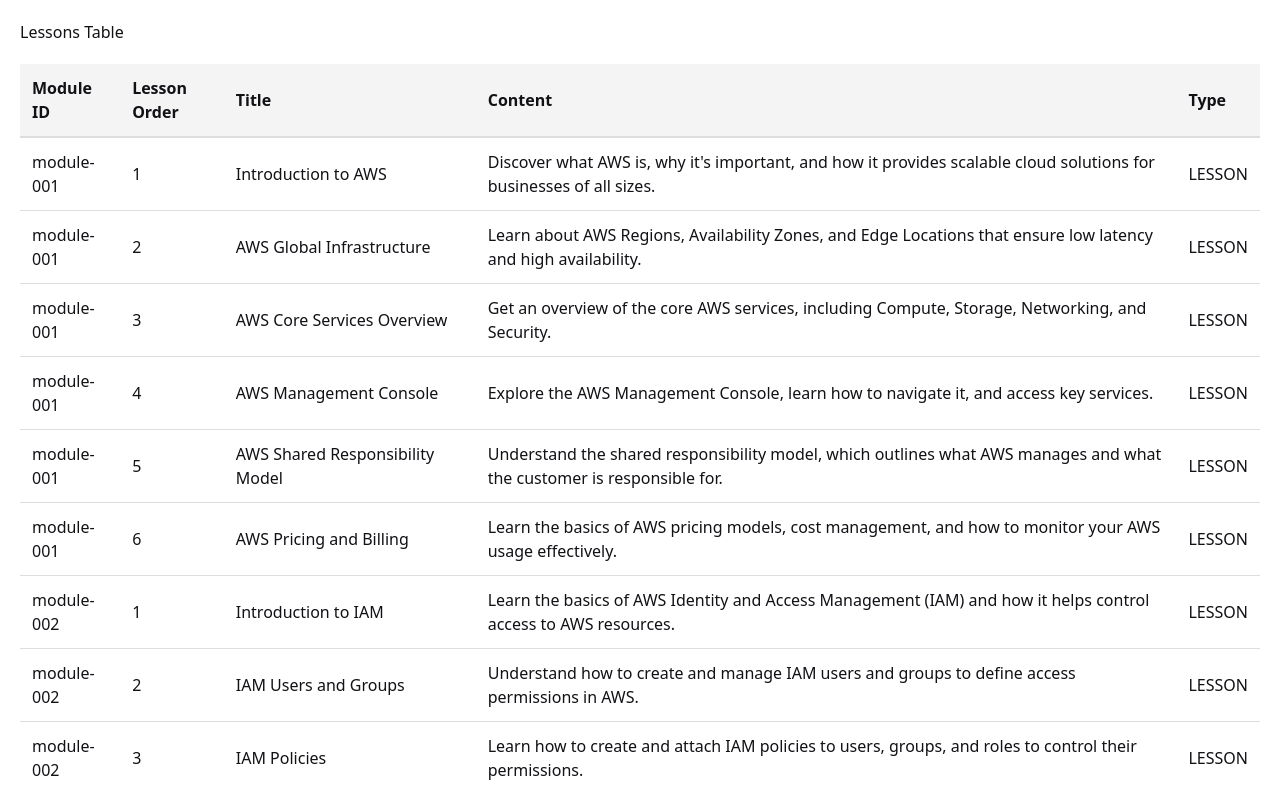
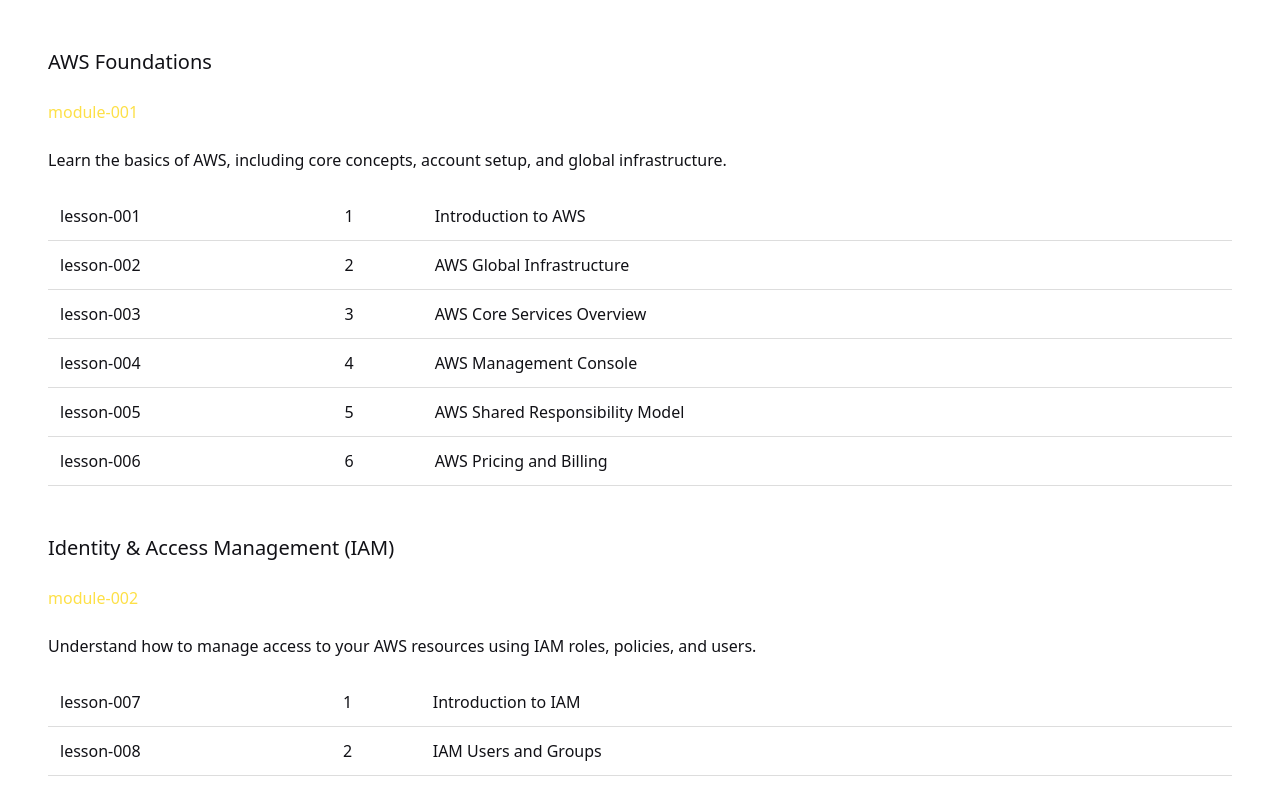
Before and after one commit to ossamaweb/cloud-quest, a Next.js app: page /table in a window 1280 px wide. Shown: the top 792 px of the page. Built offline with nearby package versions, Linux system fonts and the light colour scheme; no server answers; what @aws-amplify/ui-react, aws-amplify would draw is missing.

Commit message:
added generateLessonsPrompt

```diff
--- a/pages/table.tsx
+++ b/pages/table.tsx
@@ -1,4 +1,4 @@
-// pages/lessons-table.tsx
+import modulesSeedData from "@/tools/amplify/seed-data/003_modules.seed";
 import lessonsSeedData from "@/tools/amplify/seed-data/004_lessons.seed";
 import { NextPage } from "next";
 
@@ -12,11 +12,27 @@
 }
 
 const LessonsTable: NextPage = () => {
-  console.log(lessonsSeedData.filter((l) => l.type === "PRACTICE"));
+  // useEffect(() => {
+  //   modulesSeedData.forEach((modData) => {
+  //     const prompt = generateLessonsPrompt({
+  //       moduleId: modData.id!,
+  //       moduleTitle: modData.title,
+  //       moduleDecription: modData.description ?? "",
+  //     });
 
+  //     console.log("**** PROMPT ****", modData.id!);
+  //     console.log(prompt);
+  //     console.log(`\n\n\n`);
+  //   });
+  // }, []);
   return (
-    <div style={{ padding: "20px" }}>
-      <h1>Lessons Table</h1>
+    <div className="space-y-12 p-12">
+      {modulesSeedData.map((moduleData) => {
+        return (
+          <div className="space-y-6" key={moduleData.id}>
+            <h1 className="text-xl">{moduleData.title}</h1>
+            <h2 className="text-yellow-300">{moduleData.id}</h2>
+            <p>{moduleData.description}</p>
             <table
               style={{
                 width: "100%",
@@ -24,32 +40,30 @@
                 marginTop: "20px",
               }}
             >
-        <thead>
-          <tr style={{ backgroundColor: "#f4f4f4" }}>
-            <th style={tableHeaderStyle}>Module ID</th>
-            <th style={tableHeaderStyle}>Lesson Order</th>
-            <th style={tableHeaderStyle}>Title</th>
-            <th style={tableHeaderStyle}>Content</th>
-            <th style={tableHeaderStyle}>Type</th>
-          </tr>
-        </thead>
               <tbody>
-          {lessonsSeedData.map((lesson, index) => (
+                {lessonsSeedData
+                  .filter((lesson) => lesson.moduleId === moduleData.id)
+                  .map((lesson, index) => (
                     <tr
                       key={index}
                       style={{
                         borderBottom: "1px solid #ddd",
                       }}
                     >
-              <td style={tableCellStyle}>{lesson.moduleId}</td>
+                      <td style={tableCellStyle}>{lesson.id}</td>
                       <td style={tableCellStyle}>{lesson.order}</td>
                       <td style={tableCellStyle}>{lesson.title}</td>
-              <td style={tableCellStyle}>{lesson.content}</td>
-              <td style={tableCellStyle}>{lesson.type}</td>
+                      <td style={tableCellStyle}>
+                        <div className="font-medium">{lesson.description}</div>
+                        <div className="text-sm">{lesson.about}</div>
+                      </td>
                     </tr>
                   ))}
               </tbody>
             </table>
+          </div>
+        );
+      })}
     </div>
   );
 };
--- a/tools/ai/questions-generator/questions-generator.ts
+++ b/tools/ai/questions-generator/questions-generator.ts
@@ -5,7 +5,7 @@
 } from "@google/generative-ai";
 import { FunctionCallingMode } from "@google/generative-ai/server";
 import { functionDeclarations } from "./function-delerations";
-import generateQuestionsPrompt from "./prompt-generator";
+import { generateQuestionsPrompt } from "./prompt-generator";
 import { GetLesson } from "@/lib/types";
 import fs from "node:fs";
 import lessonsSeedData from "@/tools/amplify/seed-data/004_lessons.seed";
```
Also changed, not shown: tools/ai/questions-generator/prompt-generator.ts (+74 -2 lines). Lines whose indentation alone changed are shown as unchanged.
